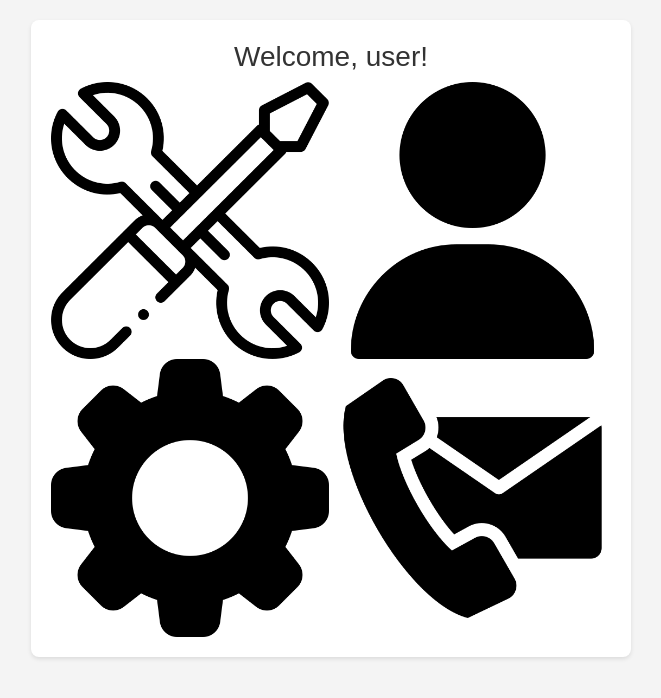
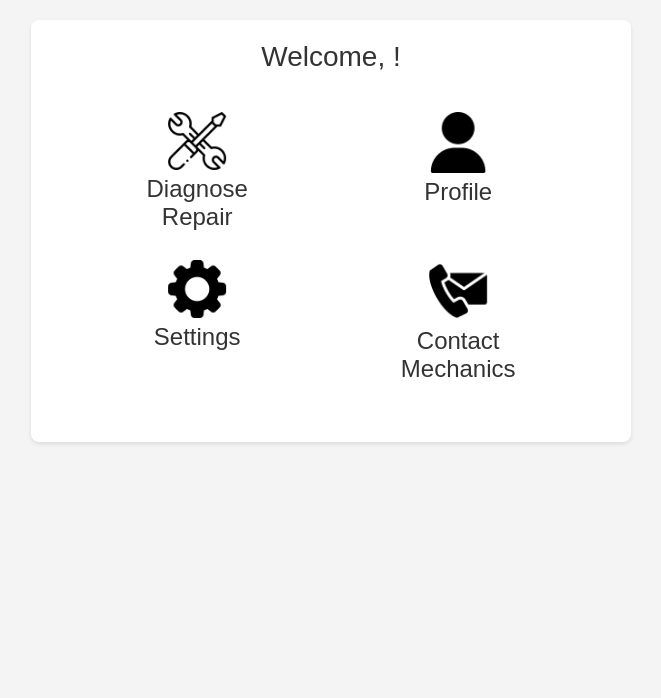
Before and after one commit to 394-w24/obd-app, a React (Vite) app: page /navpage in a window 1280 px wide. Shown: the top 698 px of the page, without its empty margins (309-970 px from the left). Built offline with nearby package versions, Linux system fonts and the light colour scheme; no server answers.

Commit message:
edit dashboard and mechanics page

```diff
--- a/src/App.jsx
+++ b/src/App.jsx
@@ -1,4 +1,4 @@
-import React from 'react'
+import React, { useTransition } from 'react'
 import './App.css';
 import ReactDOM from "react-dom/client";
 import { BrowserRouter, Routes, Route } from "react-router-dom";
@@ -7,16 +7,22 @@ import CodeInfoPage from './components/CodeInfoPage';
 import ProfilePage from './components/ProfilePage';
 import NavPage from './components/NavPage';
 import LoginPage from "./components/LoginPage"
+import LocalMechanics from './components/LocalMechanics';
+import PrivateRoutes from './utilities/PrivateRoutes';
+import { useAuthState } from './utilities/firebase';
 
 const App = ()  => {
+
+
   return (
     <BrowserRouter>
       <Routes>
-        <Route path="/" element={<LoginPage />}/>
-        <Route path="/navpage" element={<NavPage />}/>
-        <Route path="/request" element={<RequestPage/>}/>
-        <Route path="/codeinfo" element={<CodeInfoPage /> } />
-        <Route path="/profile" element={<ProfilePage /> } />
+        <Route path="/" element={<LoginPage/>}/>
+          <Route path="/navpage" element={<NavPage />}/>
+          <Route path="/request" element={<RequestPage/>}/>
+          <Route path="/codeinfo" element={<CodeInfoPage /> } />
+          <Route path="/profile" element={<ProfilePage /> } />
+          <Route path="/mechanics" element={<LocalMechanics/>}/>
       </Routes>
     </BrowserRouter>
   );
--- /dev/null
+++ b/src/components/LocalMechanics.css
@@ -0,0 +1,6 @@
+.container {
+    display: flex;
+    flex-direction: column;
+    align-items: center;
+    padding: 20px;
+  }
--- /dev/null
+++ b/src/components/LocalMechanics.jsx
@@ -0,0 +1,63 @@
+import React, { useEffect, useState } from 'react';
+
+const LocalMechanics = () => {
+  const [mechanics, setMechanics] = useState([]);
+  const bbox = '51.5145,-0.1423,51.5161,-0.1393';
+
+  useEffect(() => {
+    const fetchData = async () => {
+      try {
+        const overpassQuery = `
+          [out:json];
+          (
+            node["shop"="car_repair"](${bbox}); // Search for nodes with shop=car_repair tag
+            way["shop"="car_repair"](${bbox});  // Search for ways with shop=car_repair tag
+            node["a]
+          );
+          out body;
+          >;
+          out skel qt;`;
+
+        const response = await fetch('https://overpass-api.de/api/interpreter', {
+          method: 'POST',
+          headers: {
+            'Content-Type': 'application/x-www-form-urlencoded',
+          },
+          body: `data=${encodeURIComponent(overpassQuery)}`,
+        });
+
+        if (!response.ok) {
+          throw new Error('Failed to fetch mechanics');
+        }
+
+        const data = await response.json();
+        const fetchedMechanics = data.elements.map(element => ({
+          id: element.id,
+          lat: element.lat,
+          lon: element.lon,
+          tags: element.tags
+        }));
+        setMechanics(fetchedMechanics);
+      } catch (error) {
+        console.error('Error fetching mechanics:', error);
+      }
+    };
+
+    fetchData();
+  }, []); // Empty dependency array ensures useEffect runs only once
+
+  return (
+    <div className='container'>
+      <h1>Mechanics</h1>
+      <ul>
+        {mechanics.map(mechanic => (
+          <li key={mechanic.id}>
+            Mechanic ID: {mechanic.id}, Latitude: {mechanic.lat}, Longitude: {mechanic.lon}
+          </li>
+        ))}
+      </ul>
+    </div>
+  );
+};
+
+export default LocalMechanics;
--- a/src/components/NavPage.css
+++ b/src/components/NavPage.css
@@ -5,14 +5,28 @@
   padding: 20px;
 }
 
+.nav-heading {
+  text-align: center;
+  padding-top: 5px;
+}
+
 .nav-list {
   display: grid;
+  padding: 20px;
   grid-template-columns: repeat(2, auto);
-  grid-column-gap: 5px;
+  grid-column-gap: 2px;
   max-width: auto;
 }
 
 .nav-list img {
-  max-width: 100%;
+  margin: auto;
+  max-width: 25%;
   height: auto;
+  transform: translateX(150%);
 }
+
+.nav-link {
+  text-decoration: none;
+  color: inherit;
+  padding: 10px;
+}
--- a/src/components/NavPage.jsx
+++ b/src/components/NavPage.jsx
@@ -5,20 +5,34 @@ import profile from ".././icons/user.png"
 import repair from ".././icons/carRepair.png"
 import settings from ".././icons/settings.png"
 import contact from ".././icons/contact.png"
-import LoginPage from "./LoginPage"
+import { useAuthState } from '.././utilities/firebase';
+
+
 const NavPage = () => {
+
+  const username = useAuthState()[0]?.displayName
+  console.log(username)
+
   return (
     <div className="container">
-      <h3>Welcome, user!</h3>
+      <h3>Welcome, {username}!</h3>
       <div className='nav-list'>
-          <Link to="/request">
+          <Link className= "nav-link" to="/request">
             <img src={repair} alt="repair"/>
+            <h4 className='nav-heading'>Diagnose<br/>Repair</h4>
           </Link>
-          <Link to="/profile">
+          <Link className= "nav-link" to="/profile">
             <img src={profile} alt="profile"/>
+            <h4 className='nav-heading'>Profile</h4>
           </Link>
-          <img src={settings} alt="setting"/>
-          <img src={contact} alt="contact"/>
+          <div className= "nav-link">
+            <img src={settings} alt="setting"/>
+            <h4 className='nav-heading'>Settings</h4>
+          </div>
+          <Link className= "nav-link" to="/mechanics">
+            <img src={contact} alt="contact"/>
+            <h4 className='nav-heading'>Contact <br/>Mechanics</h4>
+          </Link>
       </div>
     </div>
   );
--- a/src/utilities/firebase.js
+++ b/src/utilities/firebase.js
@@ -32,7 +32,7 @@ const firebaseSignOut = () => signOut(getAuth(app));
 export { firebaseSignOut as signOut };
 
 export const useAuthState = () => {
-  const [user, setUser] = useState();
+  const [user, setUser] = useState(null);
 
   useEffect(() => (
       onAuthStateChanged(getAuth(app), setUser)
@@ -41,4 +41,9 @@ export const useAuthState = () => {
   return [user];
 };
 
+export const isUser = () => {
+  const user = firebase.auth().currentUser
+  return user ? true : false
+}
+
 export default database;
```
